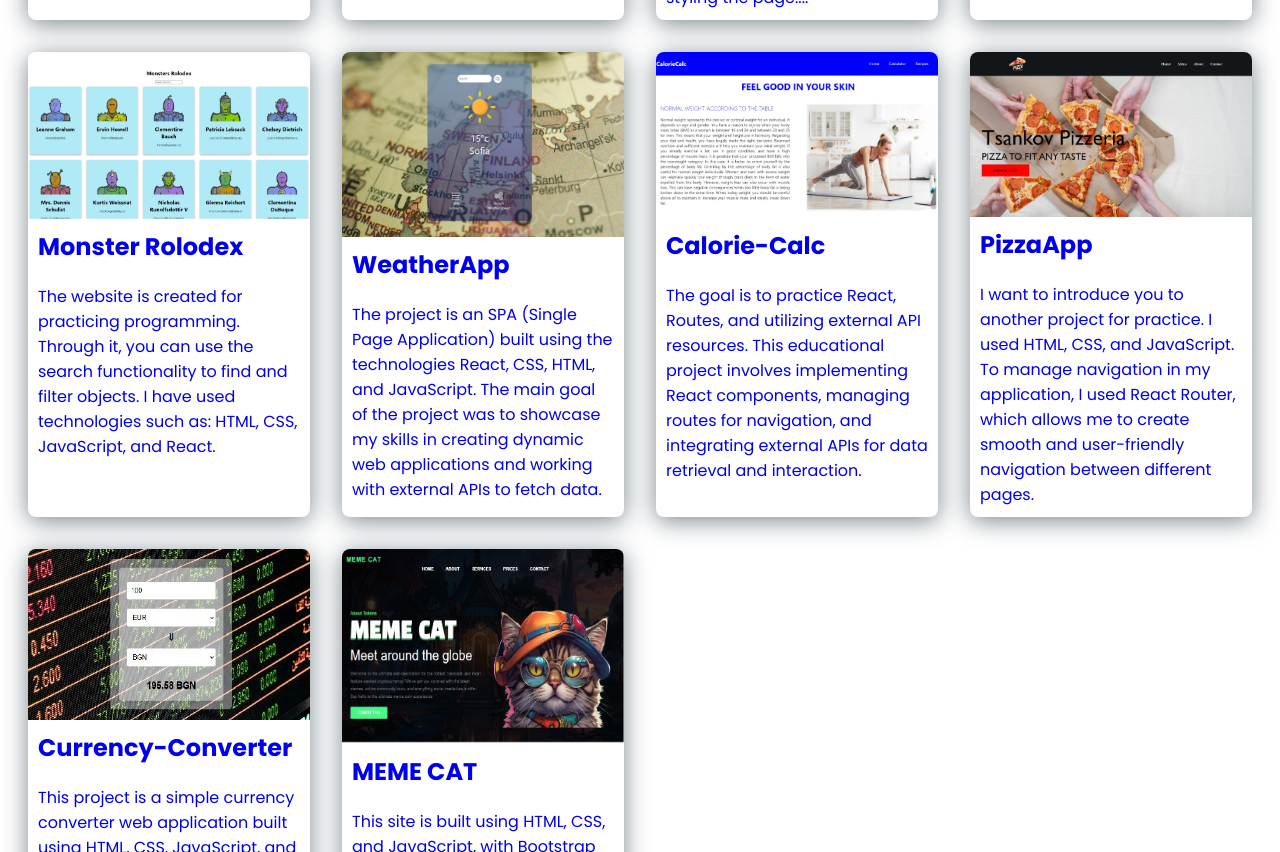
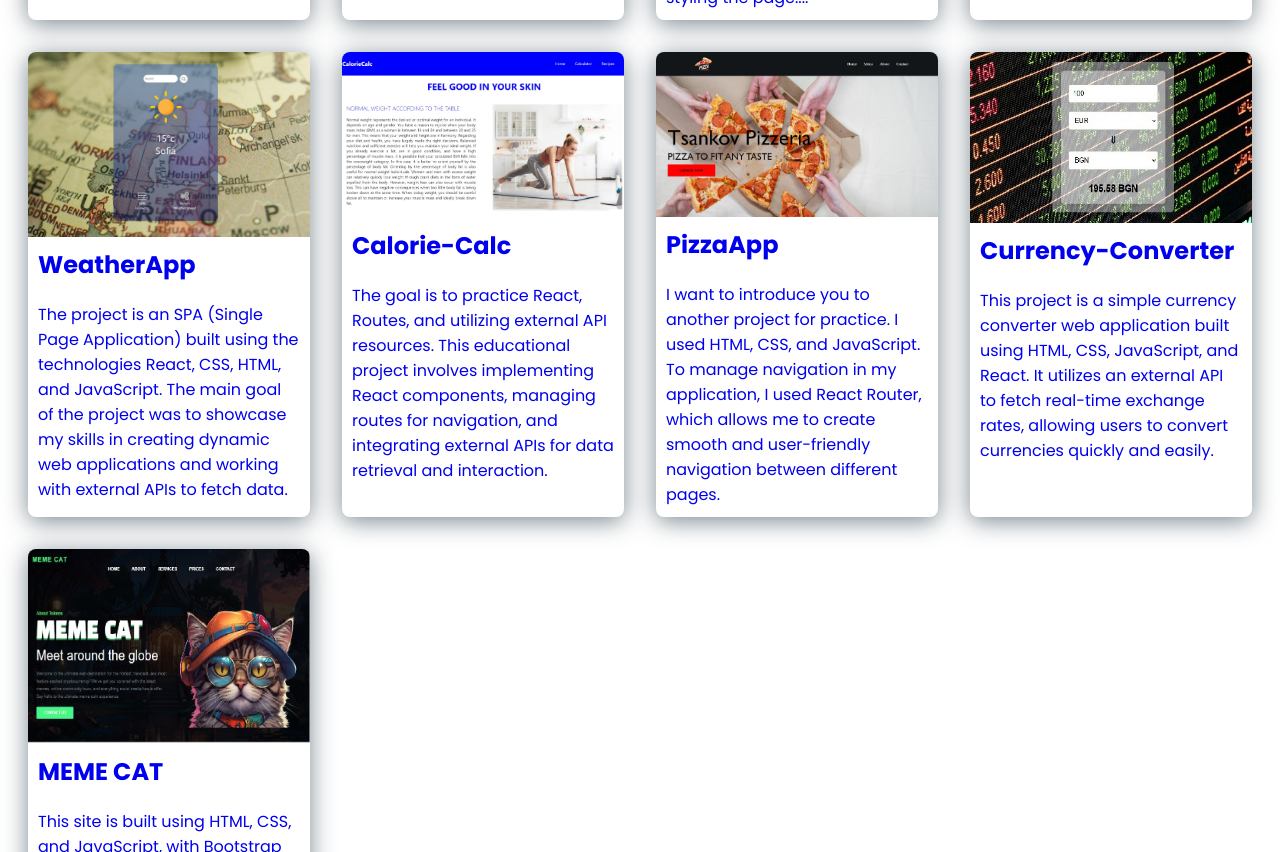
Before and after one commit to GeorgiGeorgievTsankov/tsankov-responsive-portfolio, a plain HTML site: page index.html in a window 1280 px wide. Shown: the part 3776-4628 px from the top of the page. Drawn offline with nearby package versions, Linux system fonts and the light colour scheme.

Commit message:
Update index.html

```diff
--- a/index.html
+++ b/index.html
@@ -214,11 +214,11 @@
                         <h2 class="padding-top-bottom">Retro Travel List</h2>
                         <p class="padding-top-bottom"> The main objectives of this project are: Understanding props, practice passing data between components using props, using useState to manage local component state, combining props and state, and Lift State Up ...</p>
                     </a>
-                    <a href="https://monster-search-ts.netlify.app/" class="work__img">
+<!--                     <a href="https://monster-search-ts.netlify.app/" class="work__img">
                         <img src="assets/img/work1.jpg" alt="work-img">
                         <h2 class="padding-top-bottom">Monster Rolodex</h2>
                         <p class="padding-top-bottom"> The website is created for practicing programming. Through it, you can use the search functionality to find and filter objects. I have used technologies such as: HTML, CSS, JavaScript, and React.</p>
-                    </a>
+                    </a> -->
                     <a href="https://tsankov-weather-app.netlify.app/" class="work__img">
                         <img src="assets/img/work2.jpg" alt="work-img">
                         <h2 class="padding-top-bottom">WeatherApp</h2>
```
